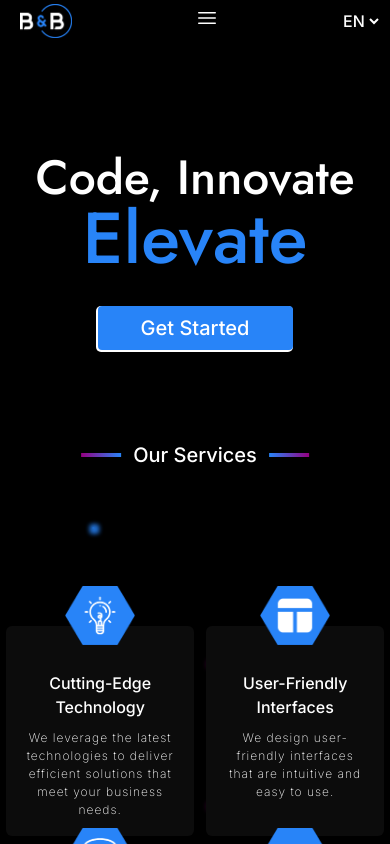
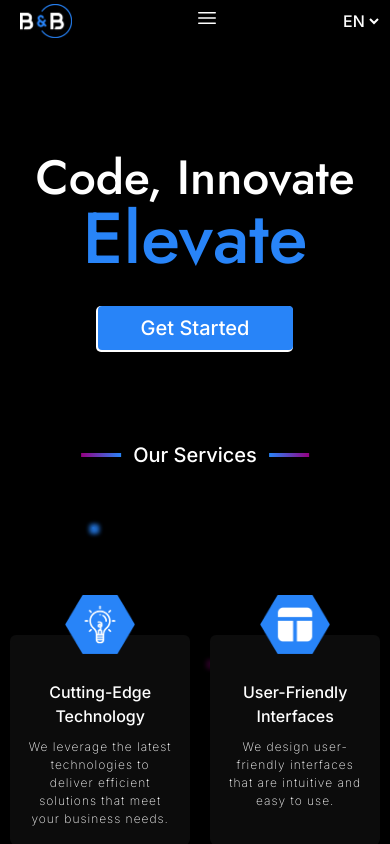
Before and after one commit to BnBSoftDev/bb-portfolio, a Next.js app in the folder bnb/: page /en in a window 390 px wide. Shown: the top 844 px of the page. Built offline with nearby package versions, Linux system fonts and the light colour scheme.

Commit message:
fixed txt french

```diff
--- a/bnb/src/app/dictionaries/fr.json
+++ b/bnb/src/app/dictionaries/fr.json
@@ -8,7 +8,7 @@
     "get_started": "Commencer",
     "our_services": "Nos services",
     "cutting_edge": "Technologie de pointe",
-    "cutting_edge_p": "Nous exploitons les dernières technologies pour fournir des solutions efficaces qui répondent aux besoins de votre entreprise.",
+    "cutting_edge_p": "Nous utilisons les dernières technologies pour offrir des solutions efficaces à votre entreprise.",
     "user_friendly": "Interfaces conviviales",
     "user_friendly_p": "Nous concevons des interfaces conviviales, intuitives et faciles à utiliser.",
     "data_management": "Gestion des données",
--- a/bnb/src/app/globals.css
+++ b/bnb/src/app/globals.css
@@ -489,7 +489,8 @@ footer{
   }
   .Services .Service{
     width: fit-content;
-    margin: 16px 6px;
+    padding-bottom: 3px;
+    margin: 25px 10px;
     height: 210px;
   }.ServTitle h2{
     font-size: 20px;
```
